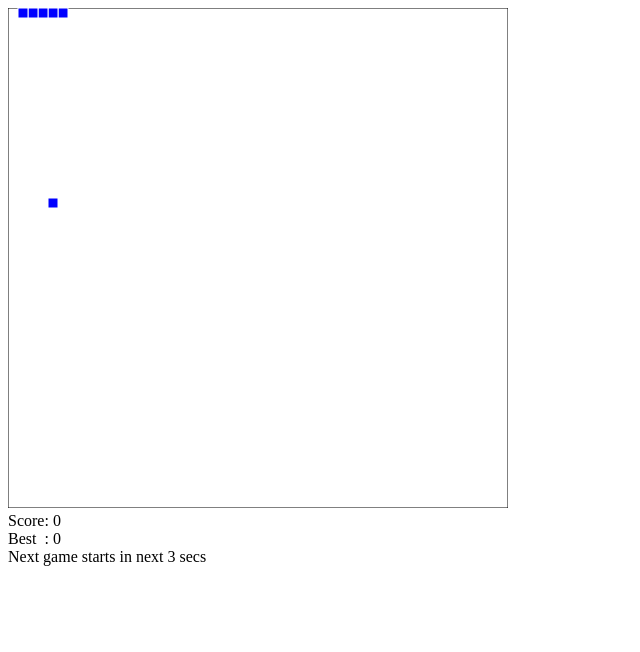
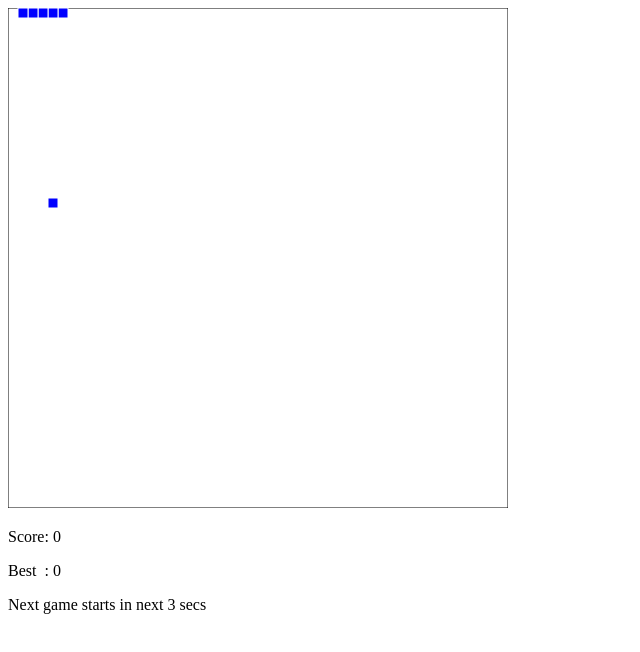
Before and after one commit to shivajivarma/snake-game, a plain HTML site: page index.html in a window 1280 px wide. Shown: the whole page, without its empty margins (0-640 px from the left). Drawn offline with nearby package versions, Linux system fonts and the light colour scheme.

Commit message:
Update index.html

```diff
--- a/index.html
+++ b/index.html
@@ -3,19 +3,15 @@
 <head>
   <meta charset="utf-8">
   <meta name="viewport" content="width=device-width">
-  <title>JS Bin</title>
+  <title>Snake Game &middot; Shivaji Varma</title>
 </head>
 <body>
-  <div class="col-md-6">
-		<canvas id="canvas" width="500" height="500"></canvas>
-	</div>
-	<div class="col-md-6">
-		<div>
-			<span id="score">Score: 0</span><br/>
-			<span id="best">Best &nbsp;: 0</span><br/>
-			<span id="displayBoard">&nbsp;</span>
-		</div>
-	</div>
+
+<canvas id="canvas" width="500" height="500"></canvas>
+<p id="score">Score: 0</p>
+<p id="best">Best &nbsp;: 0</p>
+<p id="displayBoard">&nbsp;</p>
+
 
 <script src="https://code.jquery.com/jquery-3.0.0.js"></script>
 <script type="text/javascript">
```
